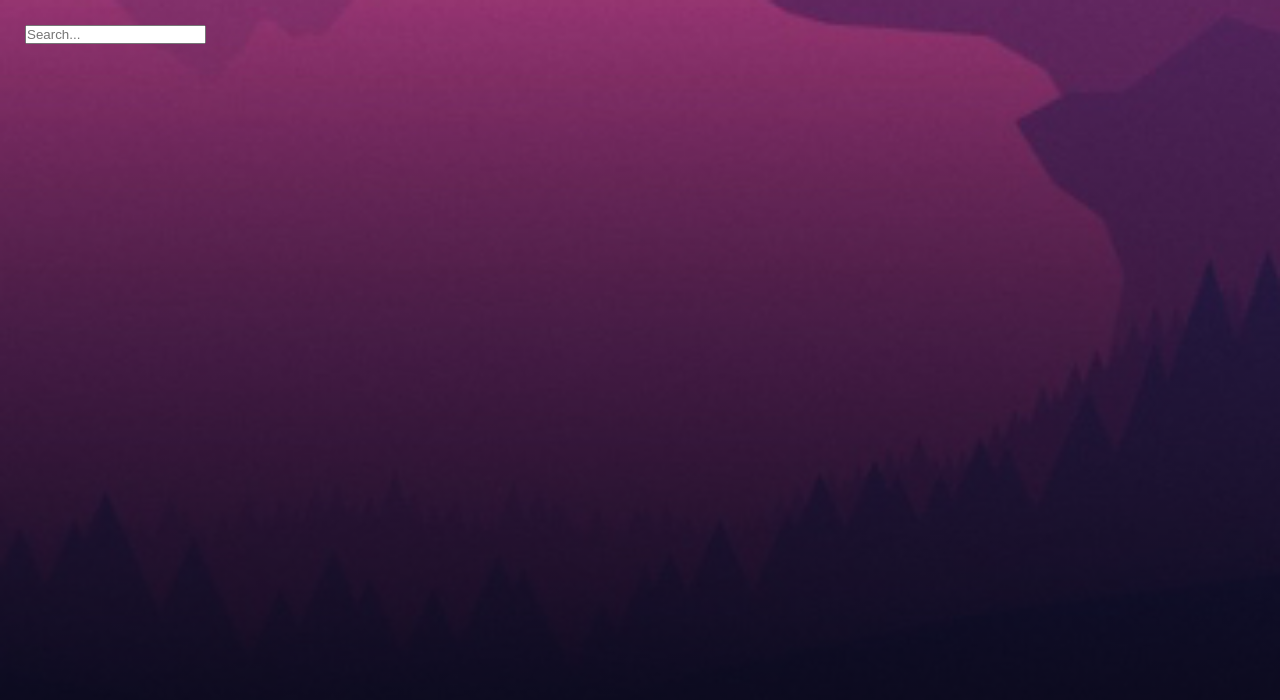
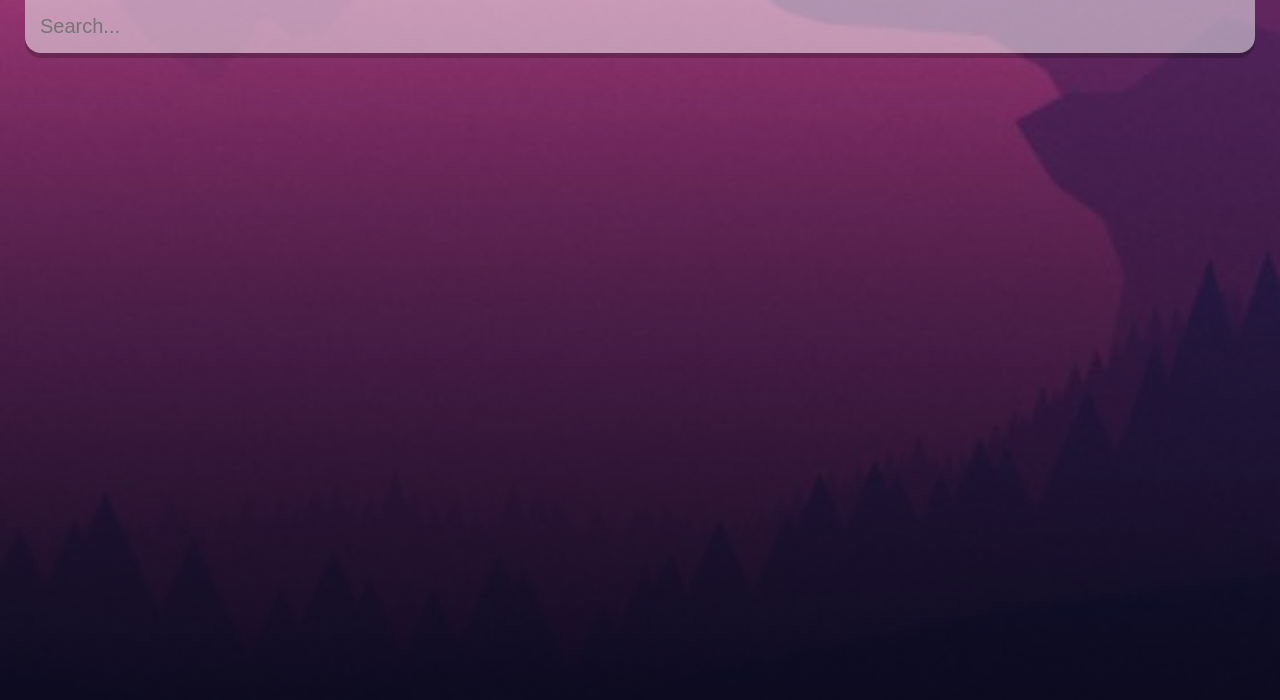
Before and after one commit to lucasxtan/weather-app, a React (Create React App) app: page / in a window 1280 px wide. Shown: the top 700 px of the page. Built offline with nearby package versions, Linux system fonts and the light colour scheme.

Commit message:
stylize search bar

```diff
--- a/src/index.css
+++ b/src/index.css
@@ -28,5 +28,21 @@ main {
 .search-box{
   width: 100%;
   margin: 0 0 75px;
+}
 
+.search-box .search-bar {
+  display: block;
+  width: 100%;
+  padding: 15px;
+  appearance: none;
+  background: none;
+  border: none;
+  outline: none;
+  background-color: rgba(255, 255, 255, 0.5);
+  border-radius: 0px 0px 16px 16px;
+  margin-top: -25px;
+  box-shadow: 0px 5px rgba(0, 0, 0, 0.2);
+  color: #313131;
+  font-size: 20px;
+  transition: 0.4s ease;
 }
```
